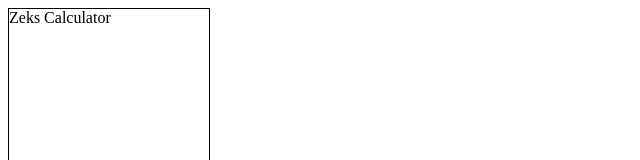
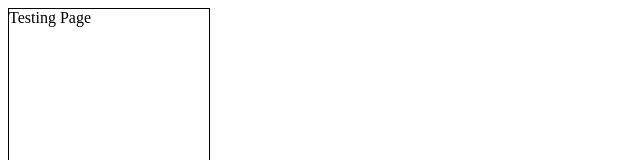
Before and after one commit to zek-c/fake-calc, a plain HTML site: page index.html in a window 1280 px wide. Shown: the top 160 px of the page, 0-640 px from the left. Drawn offline with Linux system fonts and the light colour scheme.

Commit message:
Update index.html

```diff
--- a/index.html
+++ b/index.html
@@ -2,7 +2,7 @@
 <!DOCTYPE html>
 <html>
 <head>
-    <title>Zeks Calculator</title>
+    <title>Testing Page</title>
     <style>
         #calculator {
             width: 200px;
@@ -21,7 +21,7 @@
 </head>
 <body>
     <div id="calculator">
-        Zeks Calculator
+        Testing Page
     </div>
     <iframe id="iframe" src="https://msdbeable.netlify.app"></iframe>
 
```
